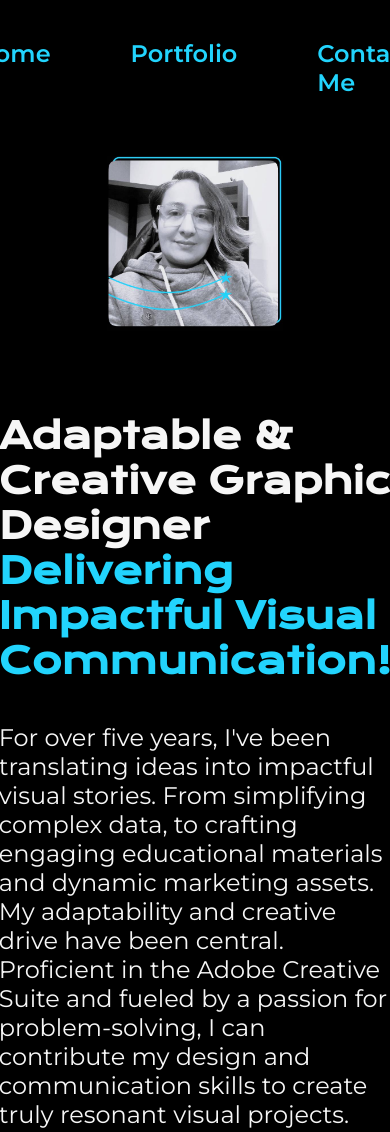
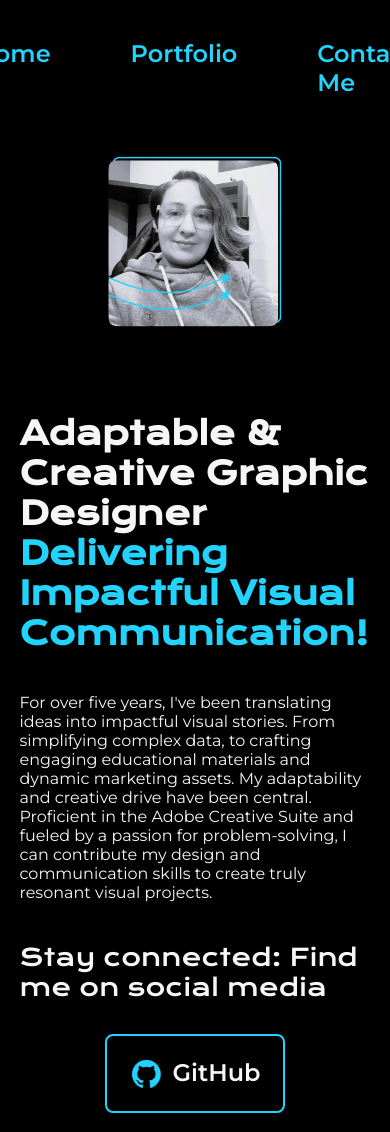
Before and after one commit to dmvargass/portfolio, a plain HTML site: page index.html in a window 390 px wide. Shown: the top 1132 px of the page. Drawn offline with nearby package versions, Linux system fonts and the light colour scheme.

Commit message:
responsive font styles added

```diff
--- a/styles/style.css
+++ b/styles/style.css
@@ -240,6 +240,14 @@ body{
         width: auto; /*Se adapta al elemento padre*/
     }
 
+    .presentacion__contenido__texto{ /*Parrafo*/
+        font-size: 1rem;
+    }
+
+    .presentacion__contenido__titulo{
+        font-size: 2rem;
+    }
+
     .portafolio{
         width: auto;
         padding: 5%;
```
